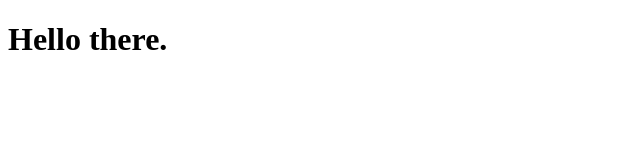
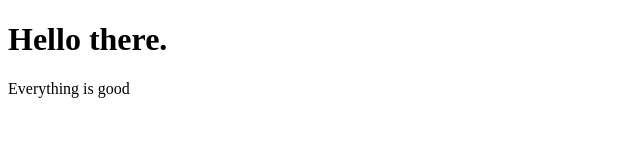
Before and after one commit to Deanham100/Demo-repo, a plain HTML site: page Index.html in a window 1280 px wide. Shown: the whole page, without its empty margins (0-640 px from the left). Drawn offline with Linux system fonts and the light colour scheme.

Commit message:
Update Index.html

```diff
--- a/Index.html
+++ b/Index.html
@@ -8,6 +8,7 @@
 </head>
 <body>
     <h1>Hello there.</h1>
+    <p>Everything is good<p>
 
 </body>
 </html>
```
